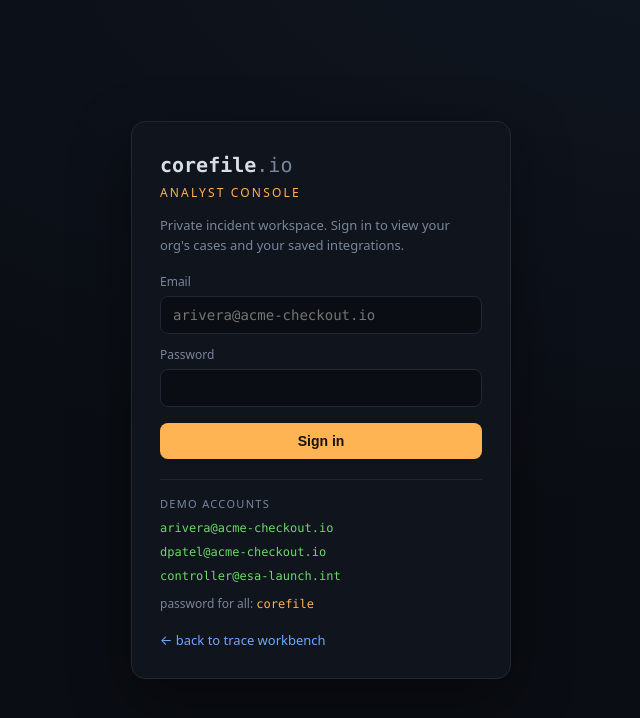
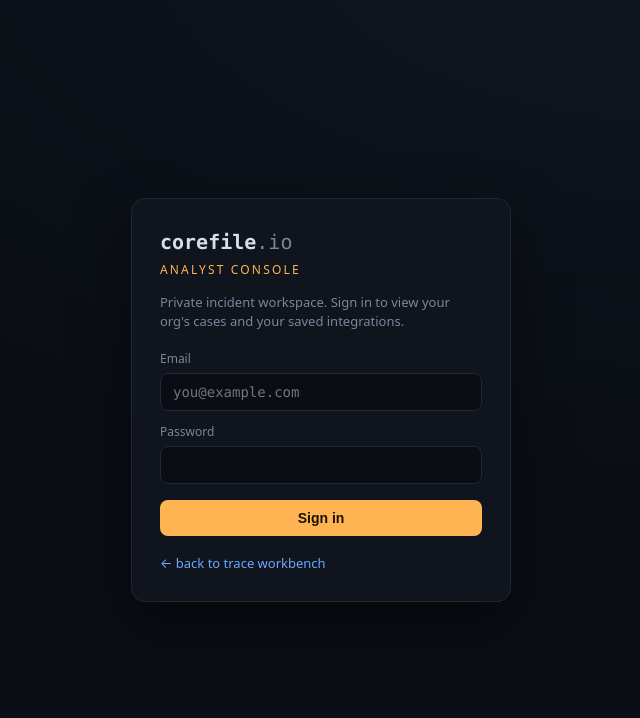
Before and after one commit to jtb75/corefile, a Flask app: page /login in a window 1280 px wide. Shown: the top 718 px of the page, without its empty margins (319-959 px from the left). Run offline with Flask 3, Linux system fonts and the light colour scheme.

Commit message:
fix(login): stop displaying demo credentials on the anon /login page
The anon-served GET /login rendered the demo account list + shared password
("password for all: corefile") and an arivera@ placeholder, letting an
unauthenticated visitor read working credentials off the page and self-
authenticate. That collapses the pre-auth vs post-auth recall-corpus lanes.

Remove the demo-credential block and genericize the email placeholder. Form
auth (email/password -> POST /login) and the seeded accounts are unchanged.

Co-Authored-By: Claude Opus 4.8 <noreply@anthropic.com>

```diff
--- a/templates/login.html
+++ b/templates/login.html
@@ -21,19 +21,12 @@
 
       <form method="post" action="/login" class="auth-form">
         <label>Email<input type="email" name="email" autocomplete="username"
-          placeholder="arivera@acme-checkout.io" required /></label>
+          placeholder="you@example.com" required /></label>
         <label>Password<input type="password" name="password"
           autocomplete="current-password" required /></label>
         <button type="submit">Sign in</button>
       </form>
 
-      <div class="auth-demo">
-        <span class="auth-demo-h">Demo accounts</span>
-        <code>arivera@acme-checkout.io</code>
-        <code>dpatel@acme-checkout.io</code>
-        <code>controller@esa-launch.int</code>
-        <span class="auth-demo-p">password for all: <code>corefile</code></span>
-      </div>
       <a class="auth-back" href="/">&larr; back to trace workbench</a>
     </div>
   </main>
```
